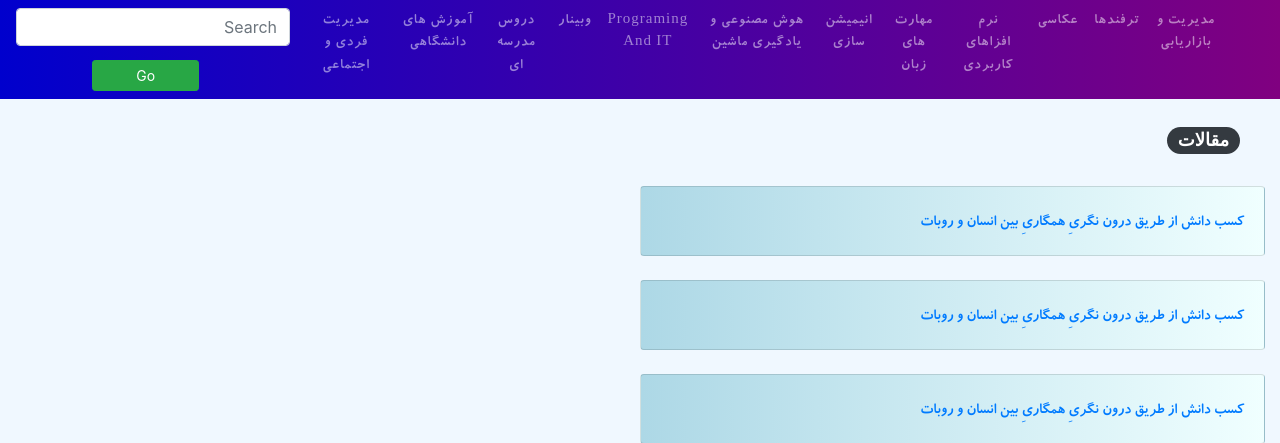
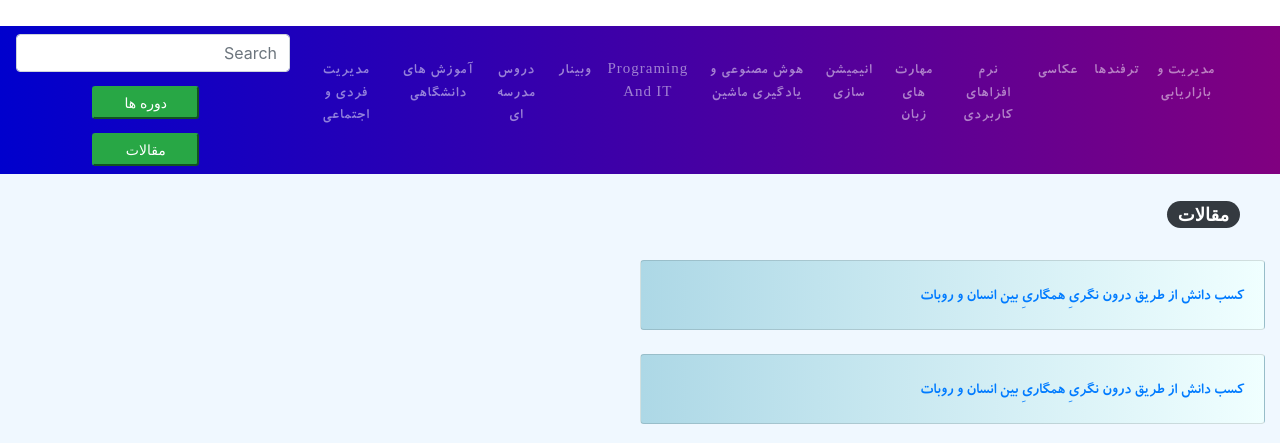
Before and after one commit to jalali23/jango_project, a Django app: page /articles in a window 1280 px wide. Shown: the top 443 px of the page. Run offline with Django 3.2, Linux system fonts and the light colour scheme; some libraries are stand-ins or nearby versions.

Commit message:
edit static file

```diff
--- a/articles_app/templates/articles.html
+++ b/articles_app/templates/articles.html
@@ -60,7 +60,8 @@
 			  <nav>
 				  <form class="form-inline" action="/action_page.php">
 				    <input class="form-control mr-sm-2" type="text" placeholder="Search">
-				    <button class="btn btn-success btn-sm" type="submit">Go</button>
+				    <button class="btn-sm btn-success" type="submit">دوره ها</button>
+				    <button class="btn-sm btn-success" type="submit">مقالات</button>
 				  </form>
 			  </nav>
 			</nav>
--- a/static/css/style1.css
+++ b/static/css/style1.css
@@ -27,7 +27,6 @@
 	font-family:  Bkoodak;
     letter-spacing:1px;
     font-size: 15px;
-
 }
 .nav-link:hover{
 	font-family:Bkoodak;
--- a/static/css/style2.css
+++ b/static/css/style2.css
@@ -44,7 +44,6 @@
 	text-align:center;
 }
 
-}
 .bg-dark{
 	margin-top:2%;
 	color: MintCream;
```
Also changed, not shown: searchapp/templates/result.html (+7 -6 lines).
